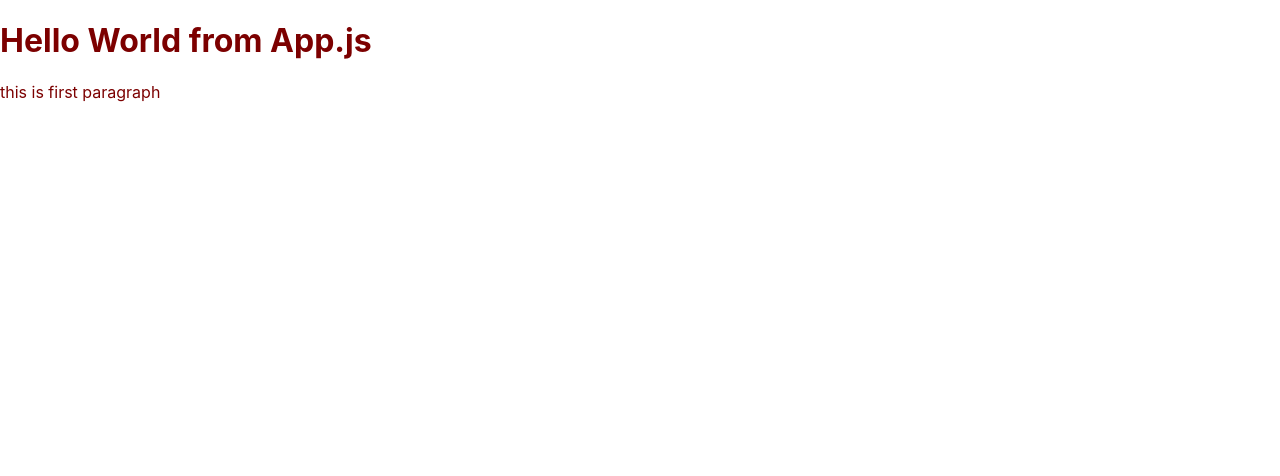
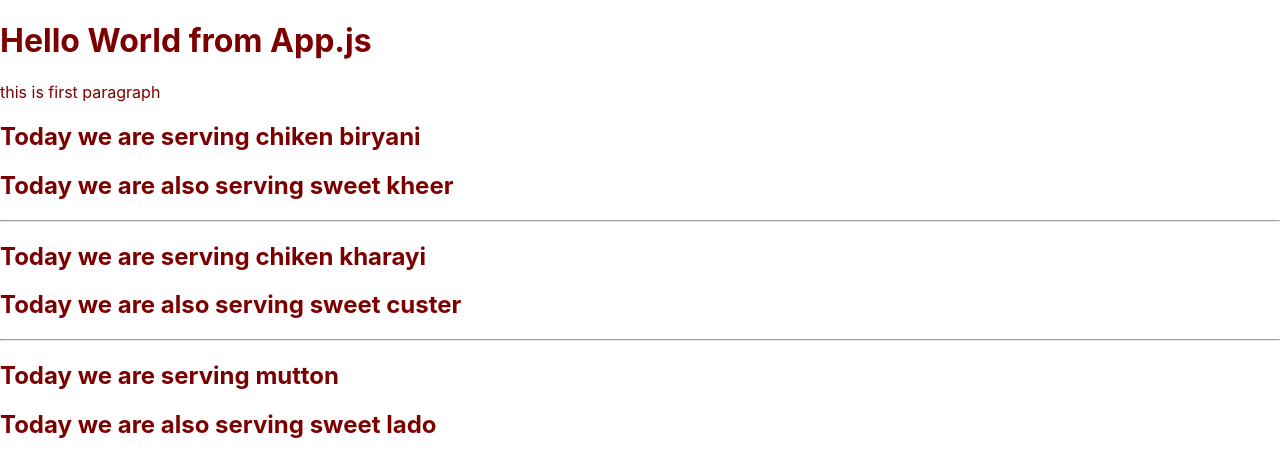
Before and after one commit to Balghari13/class03bootcamp, a React (Create React App) app: page / in a window 1280 px wide. Shown: the top 476 px of the page. Built offline with nearby package versions, Linux system fonts and the light colour scheme.

Commit message:
updatee props

```diff
--- a/src/App.js
+++ b/src/App.js
@@ -1,4 +1,6 @@
+import React from 'react';
 import './App.css';
+import Dinner from'./dinner'
 
 function App() {
   return (
@@ -6,6 +8,14 @@ function App() {
       <h1>Hello World from App.js  </h1>
       <p>this is first paragraph</p>
 
+    <Dinner dishName="chiken biryani" sweetDish="kheer" />
+
+    <hr />
+    <Dinner dishName="chiken kharayi" sweetDish="custer" />
+
+    <hr />
+    <Dinner dishName="mutton" sweetDish="lado" />
+
     </div>
   );
 }
--- /dev/null
+++ b/src/dinner.js
@@ -0,0 +1,12 @@
+import React from 'react';
+
+function Dinner(props){
+    return(
+        <div>
+            <h2>Today we are serving {props.dishName}</h2>
+            <h2>Today we are also serving sweet {props.sweetDish}</h2>
+        </div>
+    )
+}
+
+export default Dinner;
```
Also changed, not shown: 1 other file (tests, documents, lock files or other folders).
